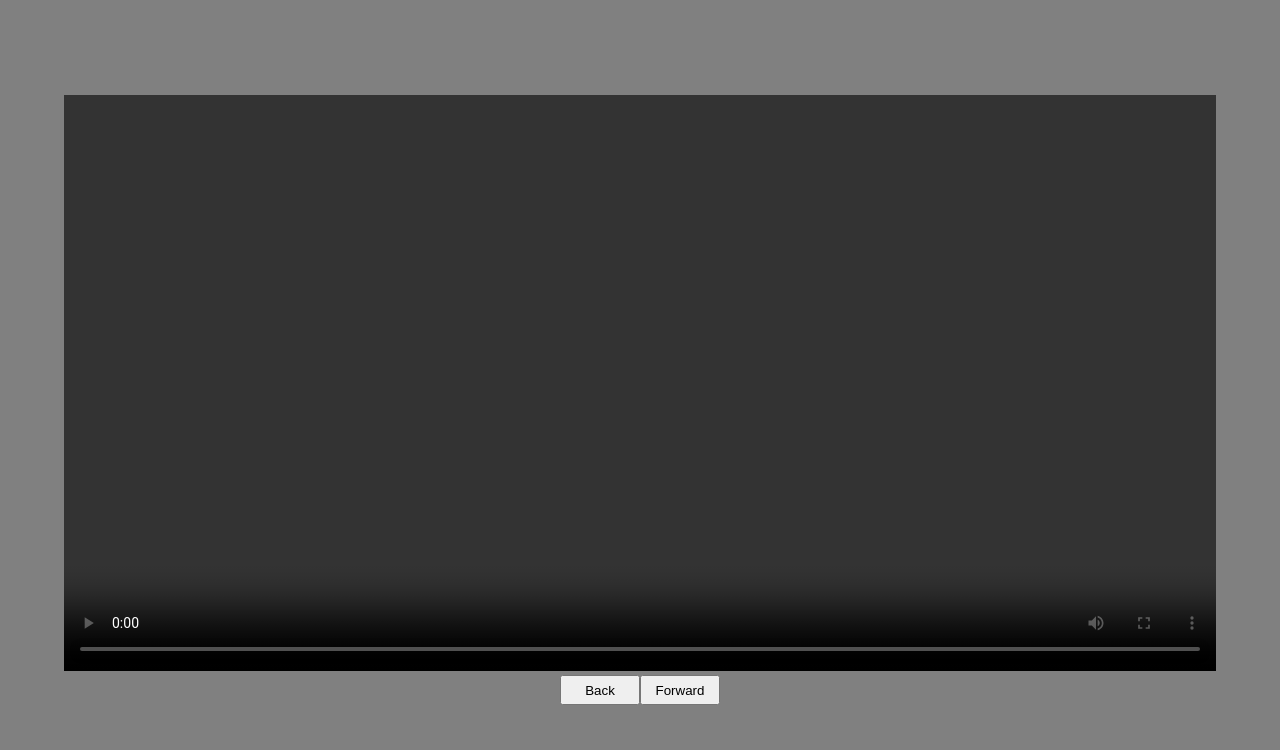
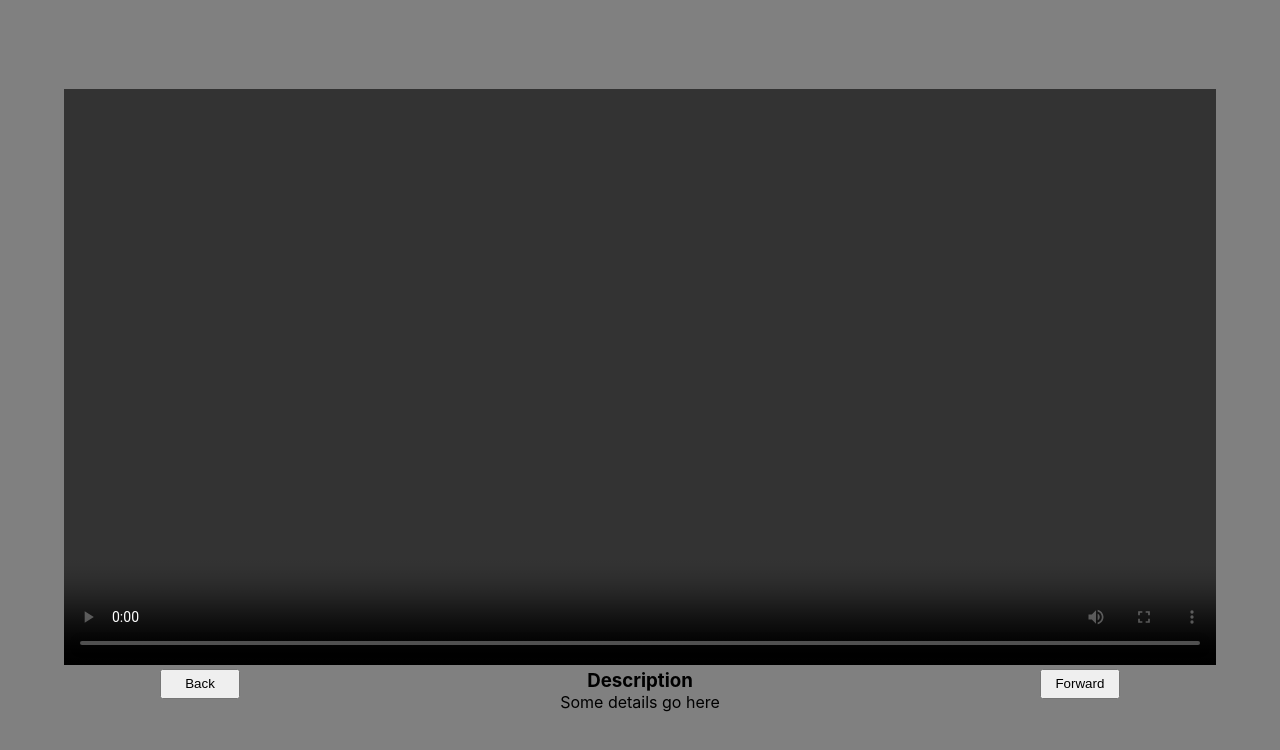
Before and after one commit to if1311/hackathon-travel-from-your-couch, a React (Create React App) app: page / in a window 1280 px wide. Both pictures are taken after a click on the picture 376 px from the left and 473 px from the top of the page. Shown: the top 750 px of the page. Built offline with nearby package versions, Linux system fonts and the light colour scheme.

Commit message:
edited controls and info below fs player

```diff
--- a/src/components/Carousel.css
+++ b/src/components/Carousel.css
@@ -50,8 +50,10 @@ video {
 	height: 100%
 }
 
-.buttons {
-	display: inline;
+.controls {
+	display: flex;
+	flex-direction: row;
+	justify-content: space-around;
 }
 
 .hidden {
--- a/src/components/Carousel.js
+++ b/src/components/Carousel.js
@@ -82,8 +82,12 @@ export default class Carousel extends Component {
 						{/* <h3>{this.state.categories[this.state.index].category}</h3> */}
 						<video width="90%" height="80%" controls onClick={this.handleClick}></video>
 					</div>
-					<div className="buttons">
+					<div className="controls">
 					<button onClick={this.goBack}>Back</button>
+					<div classname="details">
+					<h3>Description</h3>
+					<p>Some details go here</p>
+					</div>
 					<button onClick={this.goForward}>Forward</button>
 					</div>
 				</div>
```
